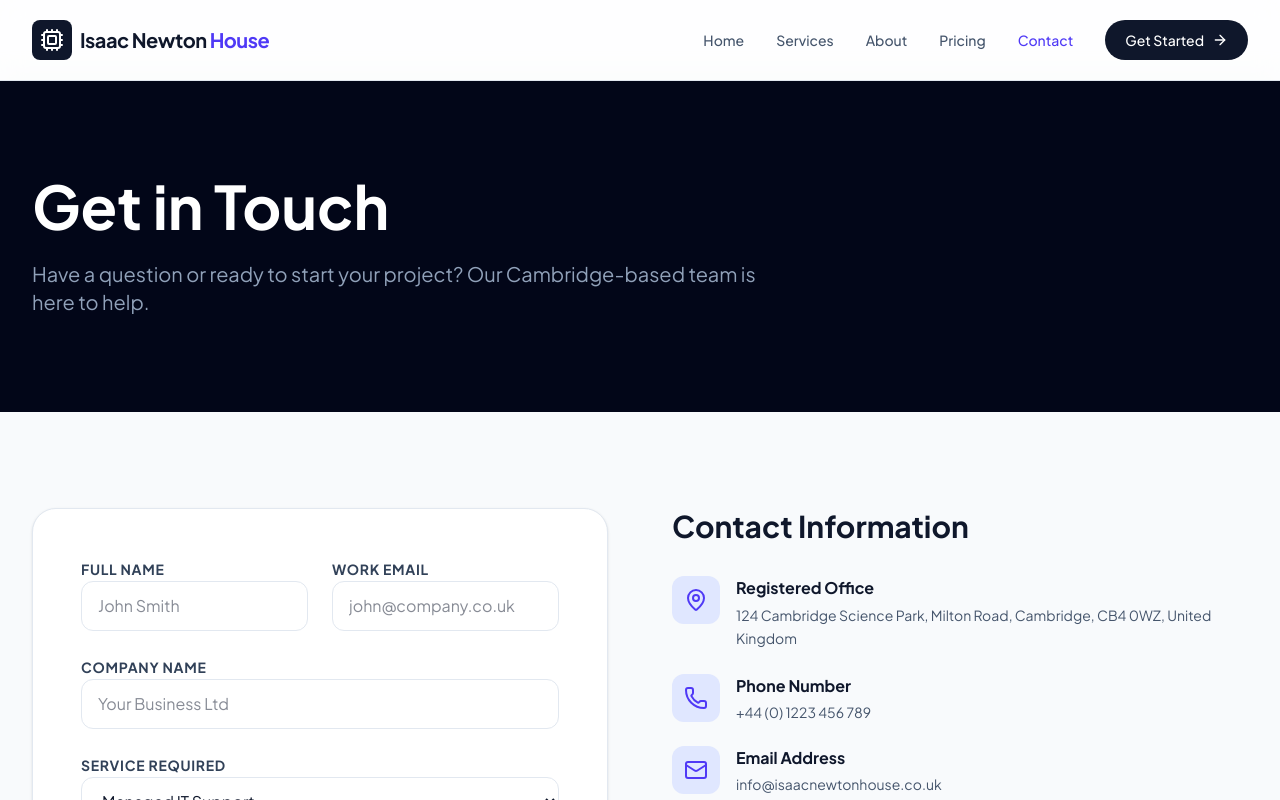
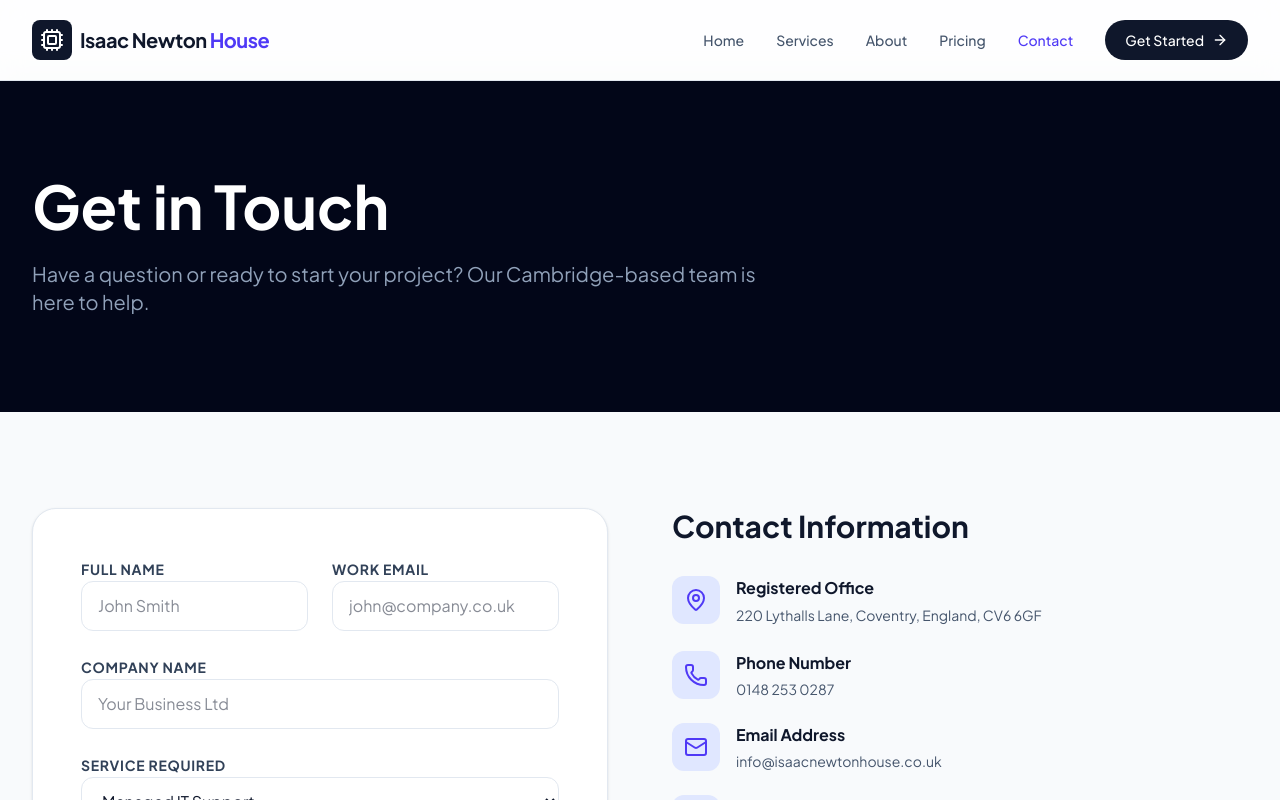
Before and after one commit to consultancy-outfit/100IT-SALESITES-001, a React (Vite) app: page /contact in a window 1280 px wide. Shown: the top 800 px of the page. Built offline with nearby package versions, Linux system fonts and the light colour scheme.

Commit message:
Update COMPANY_DETAILS with new address and contact info

```diff
--- a/src/constants.ts
+++ b/src/constants.ts
@@ -1,8 +1,8 @@
 export const COMPANY_DETAILS = {
   name: "Isaac Newton House",
-  address: "124 Cambridge Science Park, Milton Road, Cambridge, CB4 0WZ, United Kingdom",
-  crn: "08429173",
-  phone: "+44 (0) 1223 456 789",
+  address: "220 Lythalls Lane, Coventry, England, CV6 6GF",
+  crn: "17048397",
+  phone: "0148 253 0287",
   email: "info@isaacnewtonhouse.co.uk",
   hours: "Mon - Fri: 09:00 - 18:00 GMT",
 };
```
